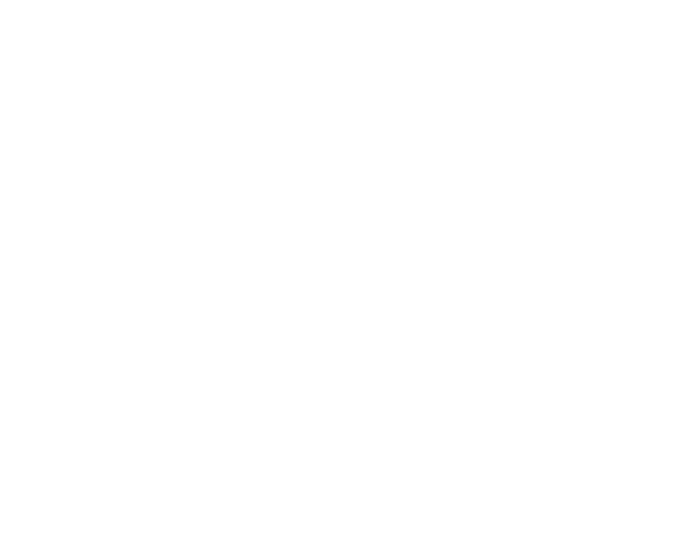
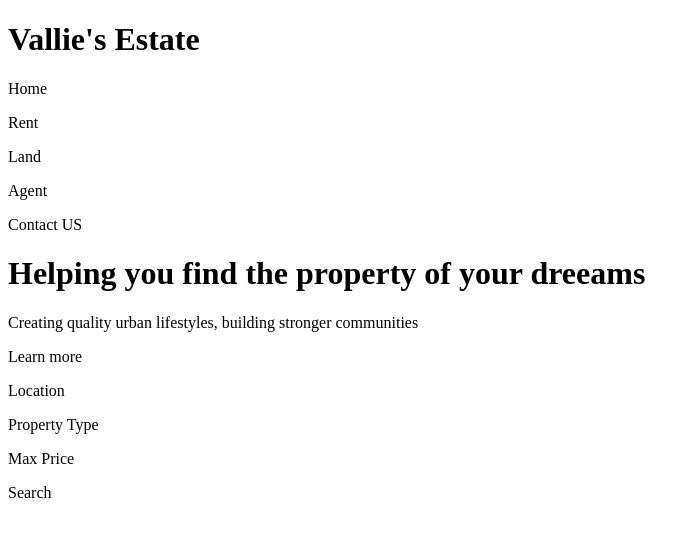
Before and after one commit to KarenKanana/Real-Estate-Website, a plain HTML site: page index.html in a window 1280 px wide. Shown: the whole page, without its empty margins (0-700 px from the left). Drawn offline with Linux system fonts and the light colour scheme.

Commit message:
Update file

```diff
--- a/index.html
+++ b/index.html
@@ -4,9 +4,21 @@
     <meta charset="UTF-8">
     <meta http-equiv="X-UA-Compatible" content="IE=edge">
     <meta name="viewport" content="width=device-width, initial-scale=1.0">
-    <title>Document</title>
+    <title>Vallie's Estate</title>
 </head>
 <body>
-
+    <h1>Vallie's Estate</h1>
+    <p>Home</p>
+    <p>Rent</p>
+    <p>Land</p>
+    <p>Agent</p>
+    <p>Contact US</p>
+    <h1>Helping you find the property of your dreeams</h1>
+    <p>Creating quality urban lifestyles, building stronger communities</p>
+    <P>Learn more</P>
+    <p>Location</p>
+    <p>Property Type</p>
+    <p>Max Price</p>
+    <p>Search</p>
 </body>
 </html>
```
